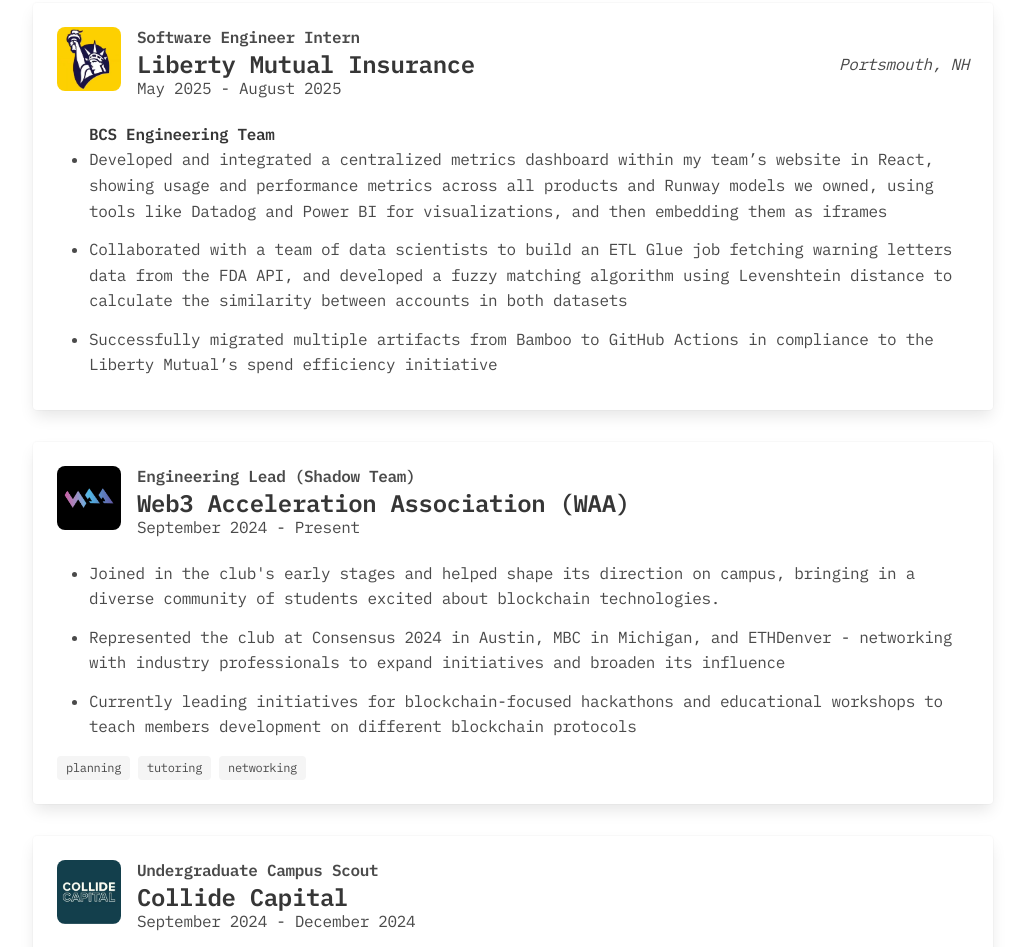
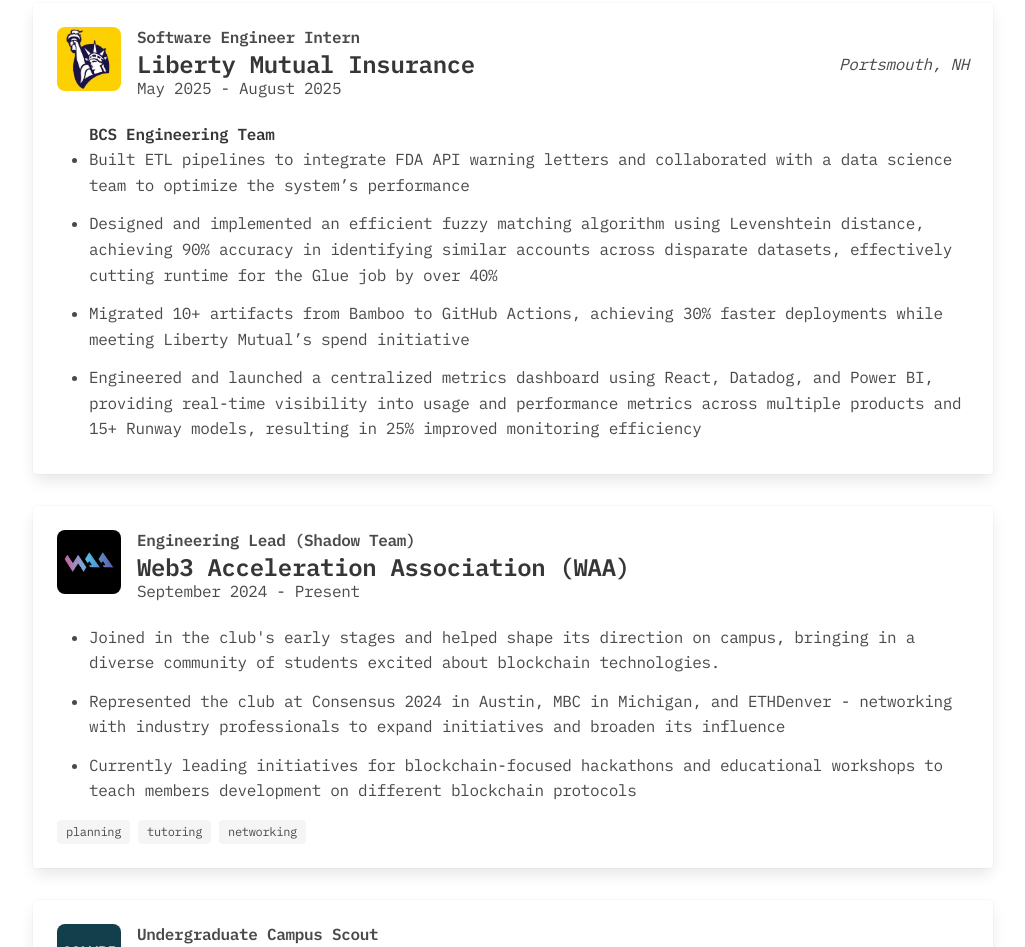
Before and after one commit to jb-gy/jb-gy.github.io, a plain HTML site: page index.html in a window 1280 px wide. Shown: the part 1060-2007 px from the top of the page, without its empty margins (127-1152 px from the left). Drawn offline with nearby package versions, Linux system fonts and the light colour scheme.

Commit message:
modified internship bullet points

```diff
--- a/index.html
+++ b/index.html
@@ -132,9 +132,10 @@
             <p></p>
             <ul>
               <strong>BCS Engineering Team</strong>
-              <li>Developed and integrated a centralized metrics dashboard within my team’s website in React, showing usage and performance metrics across all products and Runway models we owned, using tools like Datadog and Power BI for visualizations, and then embedding them as iframes</li>
-              <li>Collaborated with a team of data scientists to build an ETL Glue job fetching warning letters data from the FDA API, and developed a fuzzy matching algorithm using Levenshtein distance to calculate the similarity between accounts in both datasets</li>
-              <li>Successfully migrated multiple artifacts from Bamboo to GitHub Actions in compliance to the Liberty Mutual’s spend efficiency initiative</li>
+              <li>Built ETL pipelines to integrate FDA API warning letters and collaborated with a data science team to optimize the system’s performance</li>
+              <li>Designed and implemented an efficient fuzzy matching algorithm using Levenshtein distance, achieving 90% accuracy in identifying similar accounts across disparate datasets, effectively cutting runtime for the Glue job by over 40%</li>
+              <li>Migrated 10+ artifacts from Bamboo to GitHub Actions, achieving 30% faster deployments while meeting Liberty Mutual’s spend initiative</li>
+              <li>Engineered and launched a centralized metrics dashboard using React, Datadog, and Power BI, providing real-time visibility into usage and performance metrics across multiple products and 15+ Runway models, resulting in 25% improved monitoring efficiency</li>
             </ul>
             <div class="tags">
 
```
